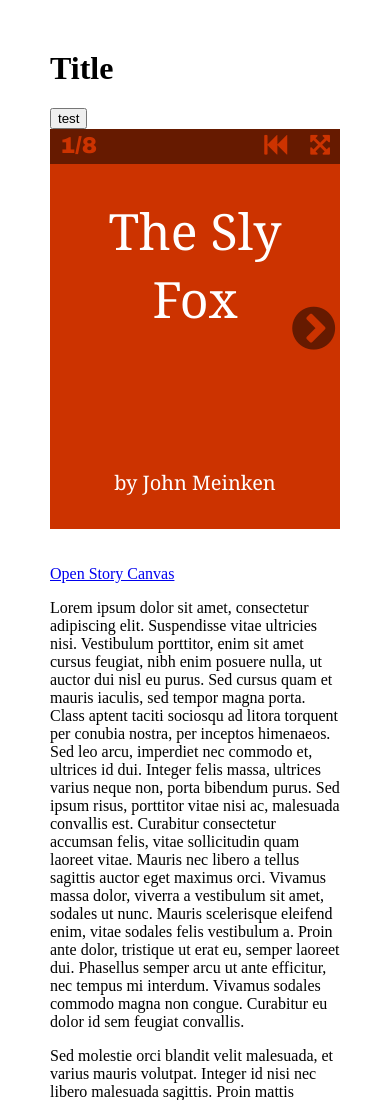
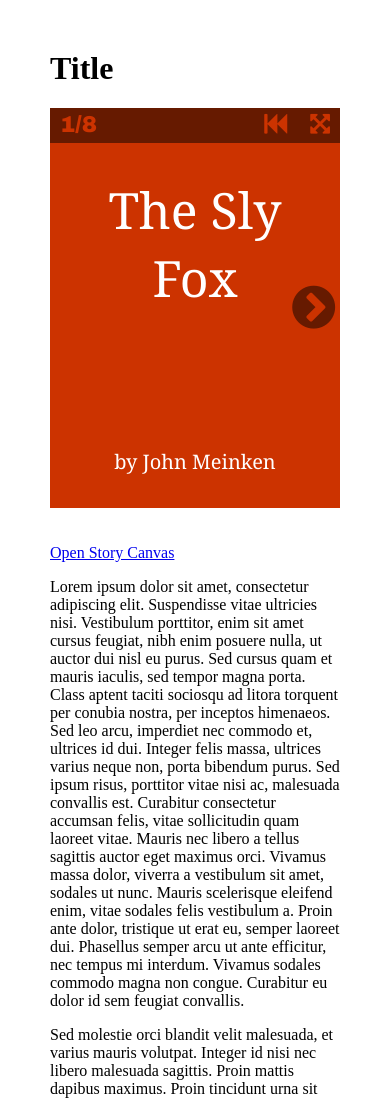
Before and after one commit to jmeinken/story-canvas, a plain HTML site: page src/index.html in a window 390 px wide. Shown: the top 1100 px of the page. Drawn offline with nearby package versions, Linux system fonts and the light colour scheme.

Commit message:
stable version, working well on mobile

```diff
--- a/src/index.html
+++ b/src/index.html
@@ -77,17 +77,12 @@ var foxStory = {
     globalSettings: {
         backgroundColor: '#cc3300',
         toolbarColor: '#661a00',
-        tryFullScreen: false,
+        tryFullScreen: true,
     }
 }
 
 $( document ).ready(function() {
 	createStoryCanvas(foxStory, "fox-story", true);
-
-        $('#testing').click(function() {
-            window.scrollBy(0,-100);
-        });
-
 });
 
 </script>
@@ -97,7 +92,6 @@ $( document ).ready(function() {
 <body>
     <div style="margin: 50px;">
         <h1>Title</h1>
-        <button id="testing" type="button">test</button>
 	<div style="width:100%;max-width:600px;height:100vh;max-height:400px;position:relative;">
 		<div id="fox-story-container"></div>
 	</div>
```
